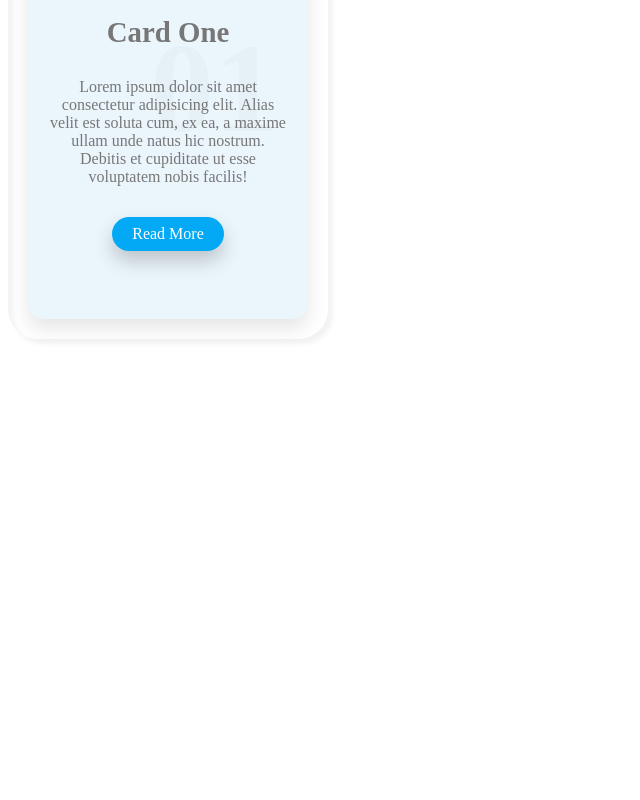
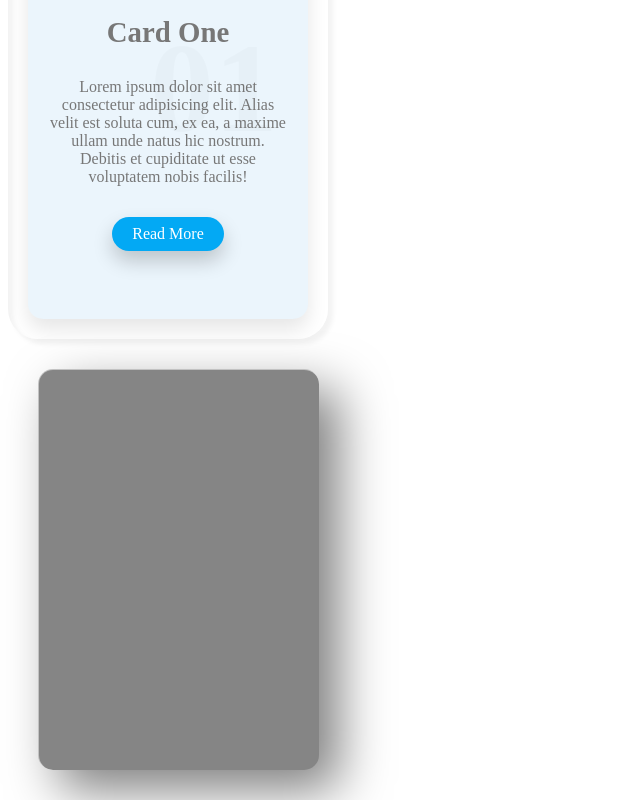
Before and after one commit to yunseop-dev/react-components, a React (Create React App) app: page / in a window 1280 px wide. Shown: the part 269-1069 px from the top of the page, without its empty margins (0-640 px from the left). Before the commit the page ends 800 px from the top, so only its background shows below. Built offline with nearby package versions, Linux system fonts and the light colour scheme.

Commit message:
add GlassmorphismCard

```diff
--- a/src/App.tsx
+++ b/src/App.tsx
@@ -1,12 +1,14 @@
 import React from 'react';
 import Accordion from './components/Accordion';
 import NeumorphismCard from './components/NeumorphismCard';
+import GlassmorphismCard from './components/GlassmorphismCard';
 
 const App: React.FC = () => {
   return (
     <div>
       <Accordion />
       <NeumorphismCard />
+      <GlassmorphismCard />
     </div>
   );
 }
--- /dev/null
+++ b/src/components/GlassmorphismCard.tsx
@@ -0,0 +1,30 @@
+import React, { useEffect, useRef } from 'react'
+import VanillaTilt from 'vanilla-tilt'
+import styles from "./glassmorphismCard.module.css"
+
+const GlassmorphismCard: React.FC = () => {
+    const ref = useRef<HTMLDivElement>(null)
+    useEffect(() => {
+        VanillaTilt.init(ref.current as HTMLDivElement, {
+            max: 25, speed: 400, glare: true, 'max-glare': 1,
+        })
+        return () => {
+            // @ts-ignore
+            ref.current?.vanillaTilt?.destroy?.();
+        }
+    }, [ref])
+    return (
+        <div ref={ref} className={styles.card}>
+            <div className={styles.box}>
+                <div className={styles.content}>
+                    <h2>01</h2>
+                    <h3>Card One</h3>
+                    <p>Lorem ipsum dolor sit amet consectetur adipisicing elit. Alias velit est soluta cum, ex ea, a maxime ullam unde natus hic nostrum. Debitis et cupiditate ut esse voluptatem nobis facilis!</p>
+                    <a href="#">Read More</a>
+                </div>
+            </div>
+        </div>
+    );
+}
+
+export default React.memo(GlassmorphismCard);
--- /dev/null
+++ b/src/components/glassmorphismCard.module.css
@@ -0,0 +1,63 @@
+.card {
+    position: relative;
+    width: 280px;
+    height: 400px;
+    margin: 30px;
+    box-shadow: 20px 20px 50px rgba(0, 0, 0, 0.5);
+    border-radius: 15px;
+    background: rgb(133, 133, 133);
+    overflow: hidden;
+    display: flex;
+    justify-content: center;
+    align-items: center;
+    border-top: 1px solid rgba(255, 255, 255, 0.5);
+    border-left: 1px solid rgba(255, 255, 255, 0.5);
+    backdrop-filter: blur(5px);
+}
+
+.card .content {
+    padding: 20px;
+    text-align: center;
+    transform: translateY(100px);
+    opacity: 0;
+    transition: 0.5s;
+}
+
+.card:hover .content {
+    transform: translateY(0px);
+    opacity: 1;
+}
+
+.card .content h2 {
+    position: absolute;
+    top: -30px;
+    right: 30px;
+    font-size: 8em;
+    color: rgba(255, 255, 255, 0.05);
+    pointer-events: none;
+}
+
+.card .content h3 {
+    font-size: 1.8em;
+    color: #fff;
+    z-index: 1;
+}
+
+.card .content p {
+    font-size: 1em;
+    color: #fff;
+    font-weight: 300;
+}
+
+.card .content a {
+    position: relative;
+    display: inline-block;
+    padding: 8px 20px;
+    margin-top: 15px;
+    background: #fff;
+    color: #000;
+    border-radius: 20px;
+    text-decoration: none;
+    font-weight: 500;
+    box-shadow: 0 5px 15px rgba(0, 0, 0, 0.5);
+}
```
